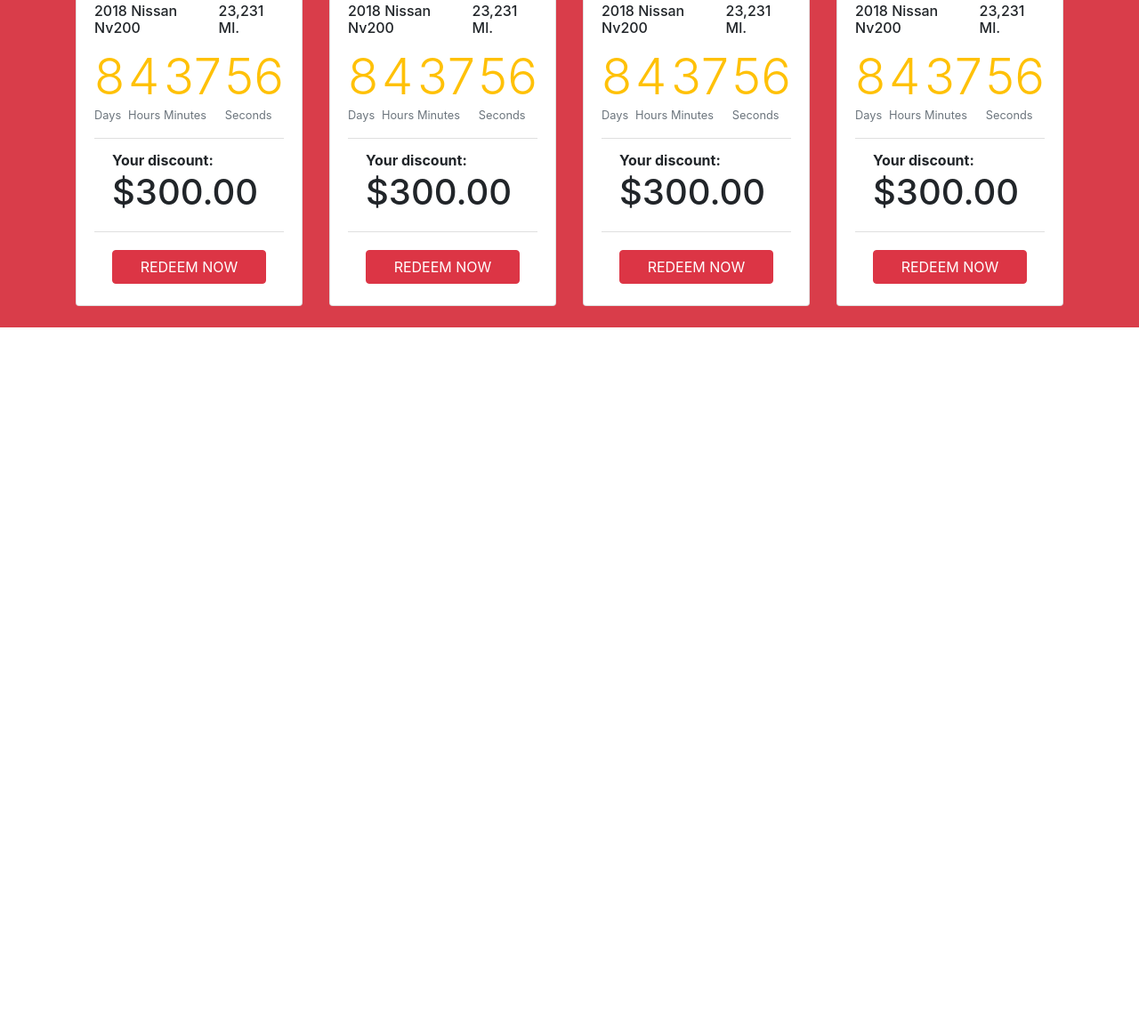
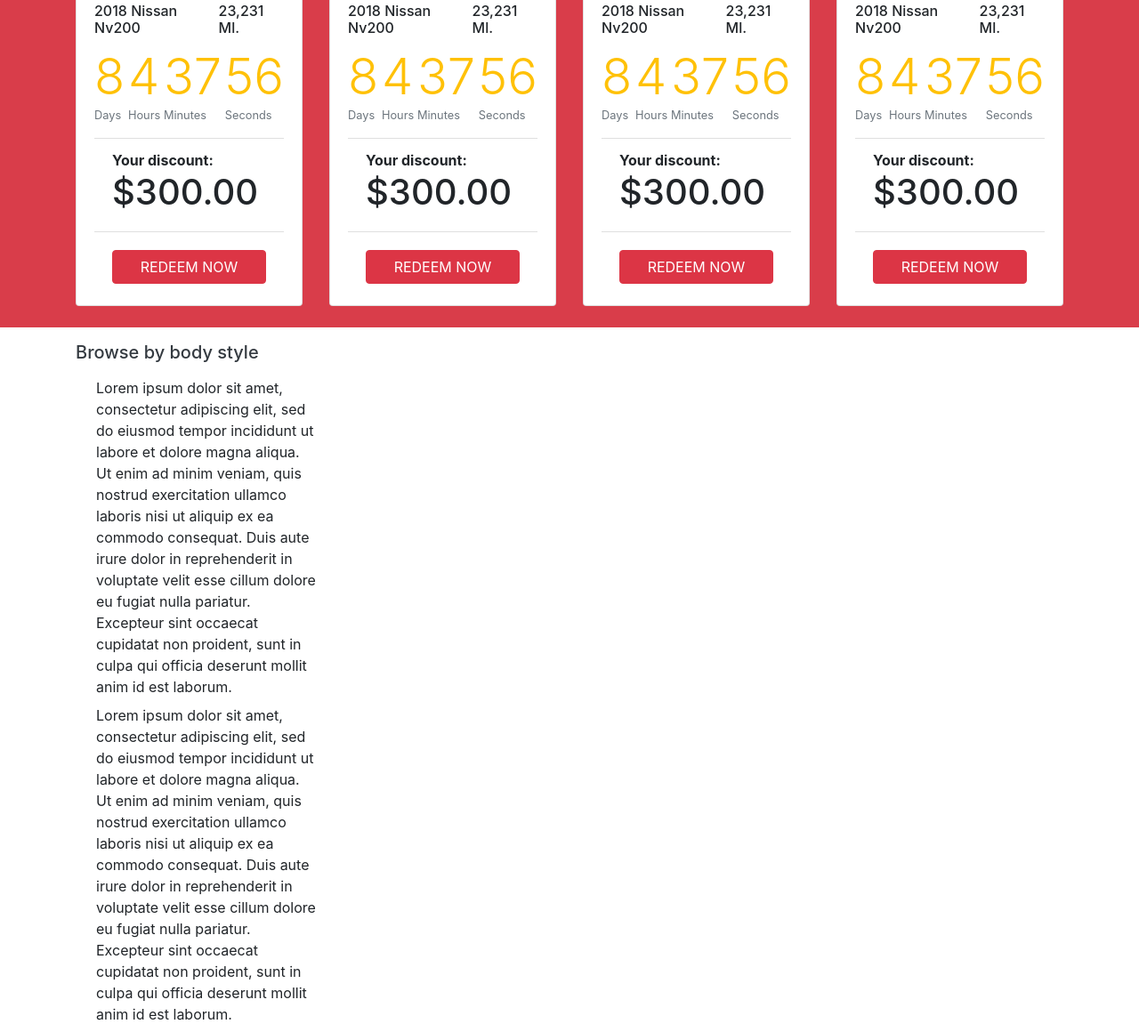
Before and after one commit to m-khezri/AFRS, a website: page index.html in a window 1280 px wide. Shown: the part 923-2083 px from the top of the page at 89% size. Before the commit the page ends 1291 px from the top, so only its background shows below. Drawn offline with nearby package versions, Linux system fonts and the light colour scheme.

Commit message:
body style-homepage

```diff
--- a/index.html
+++ b/index.html
@@ -281,8 +281,28 @@
           </div>
           <!-- End of card contents -->
         </div>
+    </section>
 
-
+    <section id="body-style-section" class="container">
+      <article>
+        <div>
+          <h5 class="text-dark my-3">Browse by body style</h5>
+        </div>
+        <p class="col-3 m-2">
+          Lorem ipsum dolor sit amet, consectetur adipiscing elit, sed do eiusmod tempor incididunt ut labore et dolore
+          magna aliqua. Ut enim ad minim veniam, quis nostrud exercitation ullamco laboris nisi ut aliquip ex ea commodo
+          consequat. Duis aute irure dolor in reprehenderit in voluptate velit esse cillum dolore eu fugiat nulla
+          pariatur.
+          Excepteur sint occaecat cupidatat non proident, sunt in culpa qui officia deserunt mollit anim id est laborum.
+        </p>
+        <p class="col-3 m-2">
+          Lorem ipsum dolor sit amet, consectetur adipiscing elit, sed do eiusmod tempor incididunt ut labore et dolore
+          magna aliqua. Ut enim ad minim veniam, quis nostrud exercitation ullamco laboris nisi ut aliquip ex ea commodo
+          consequat. Duis aute irure dolor in reprehenderit in voluptate velit esse cillum dolore eu fugiat nulla
+          pariatur.
+          Excepteur sint occaecat cupidatat non proident, sunt in culpa qui officia deserunt mollit anim id est laborum.
+        </p>
+      </article>
     </section>
 
 
--- a/style.css
+++ b/style.css
@@ -53,6 +53,12 @@
   min-width: 255px !important;
 }
 
+
+.body-style-section{
+  height: 20vh;
+  background-color: #cfd8dc ;
+}
+
 footer{
   height: 200px;
   background-color: darkseagreen;
```
